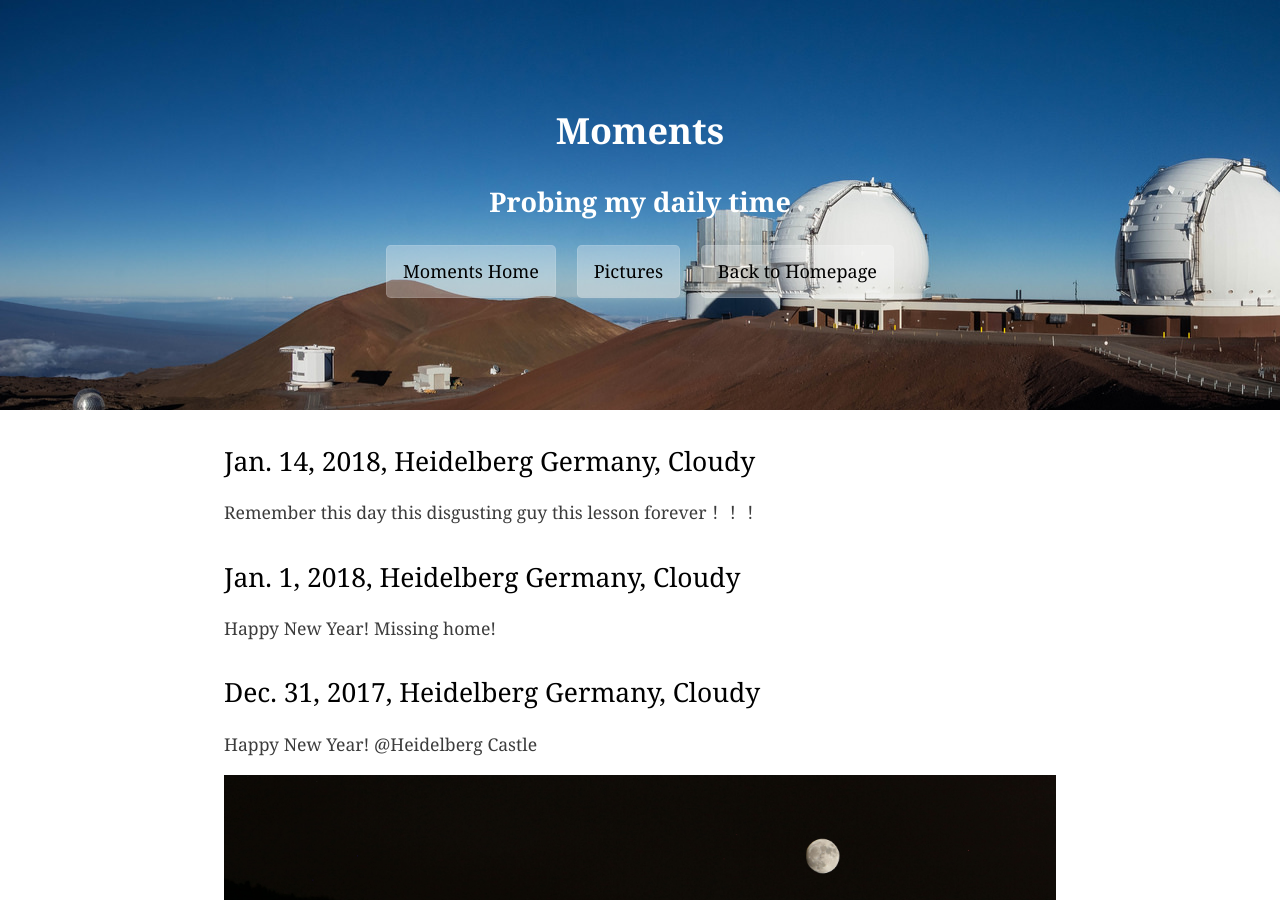
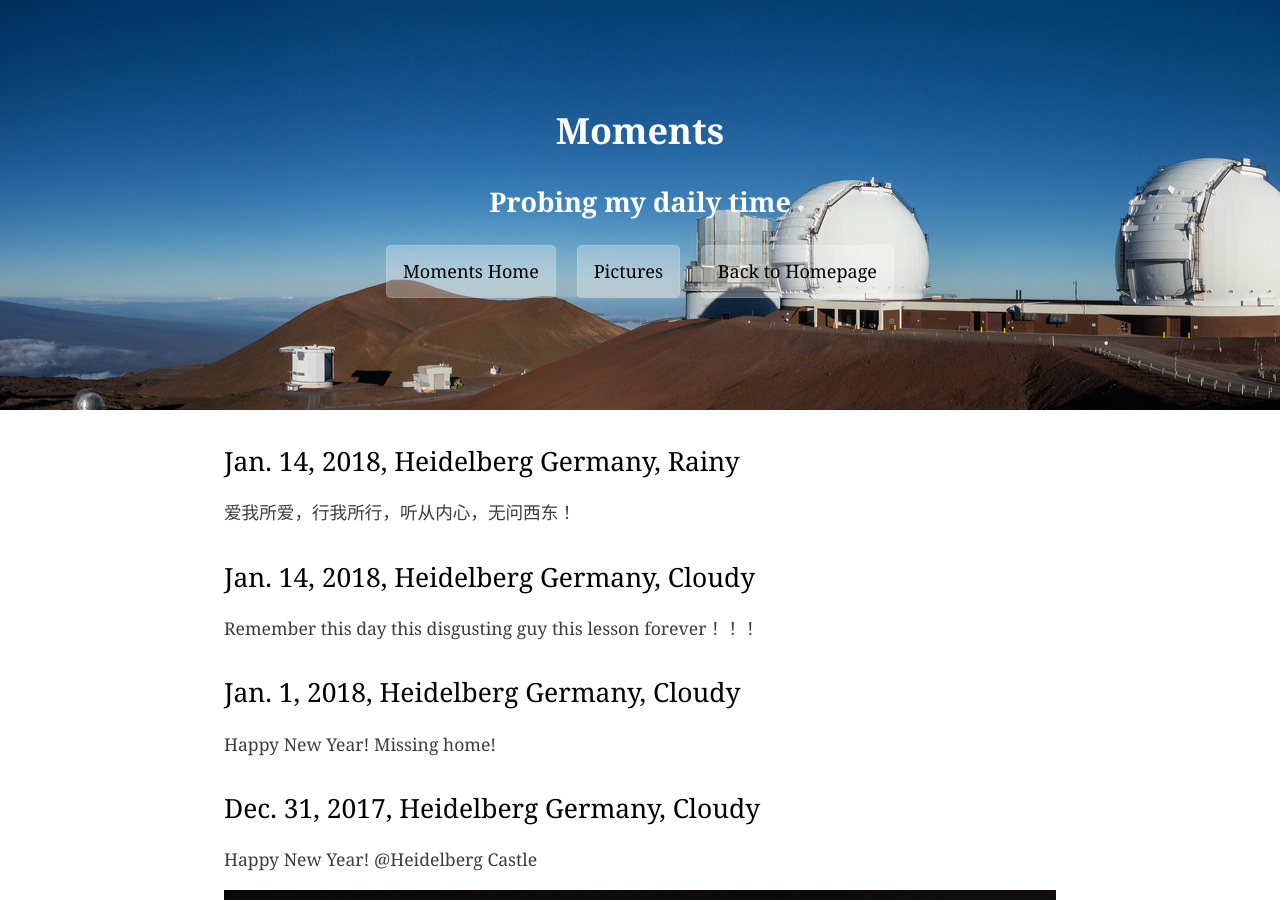
Before and after one commit to zcp521/zcp521.github.io, a Jekyll site: the page built from moments.md, in a window 1280 px wide and 900 px high. Built offline with Jekyll 4.4.1, drawn with Linux system fonts in a browser that asks for light colours.

Commit message:
Update moments.md

```diff
--- a/moments.md
+++ b/moments.md
@@ -3,6 +3,11 @@ layout: moments
 title: "Moments"
 tagline: "Probing my daily time"
 ---
+
+## Jan. 14, 2018, Heidelberg Germany, Rainy
+
+爱我所爱，行我所行，听从内心，无问西东！
+
 
 ## Jan. 14, 2018, Heidelberg Germany, Cloudy
 
```
